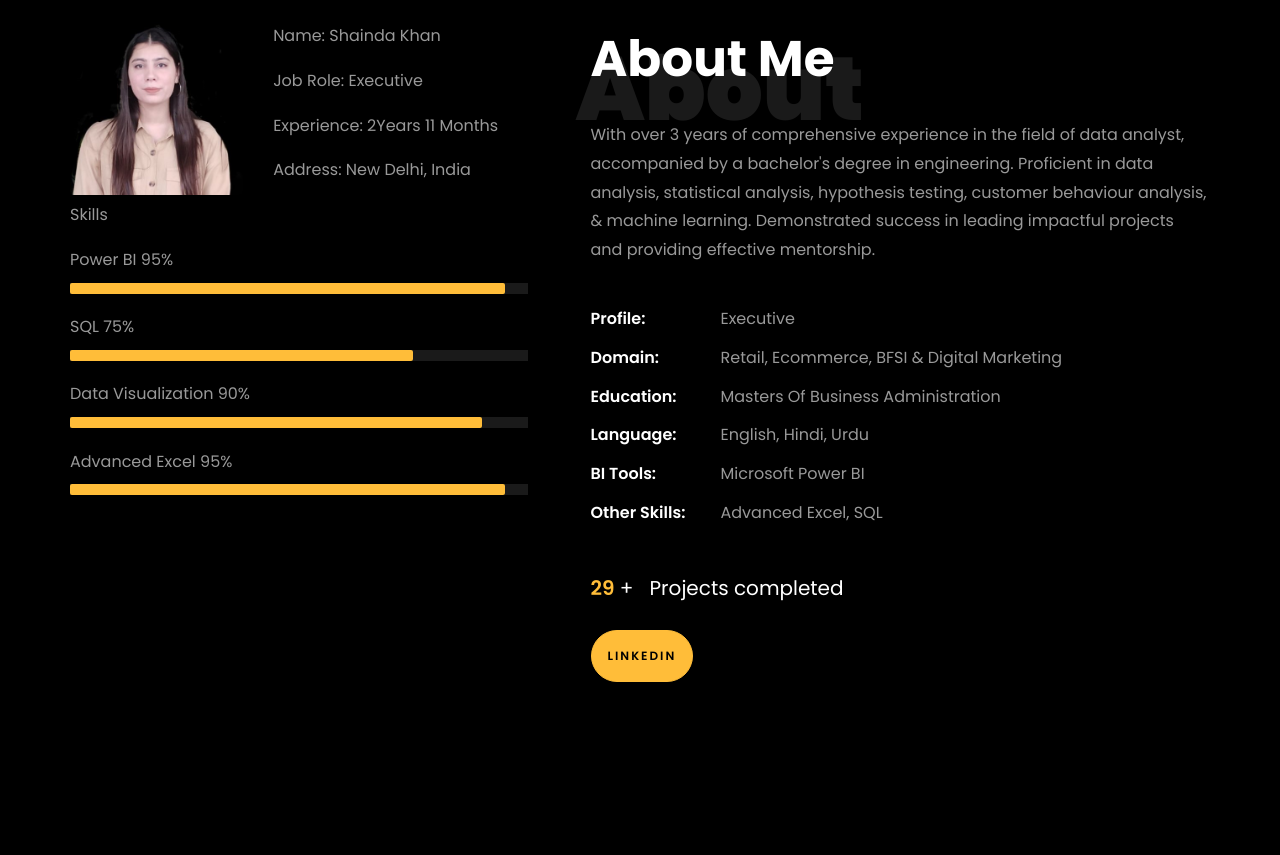
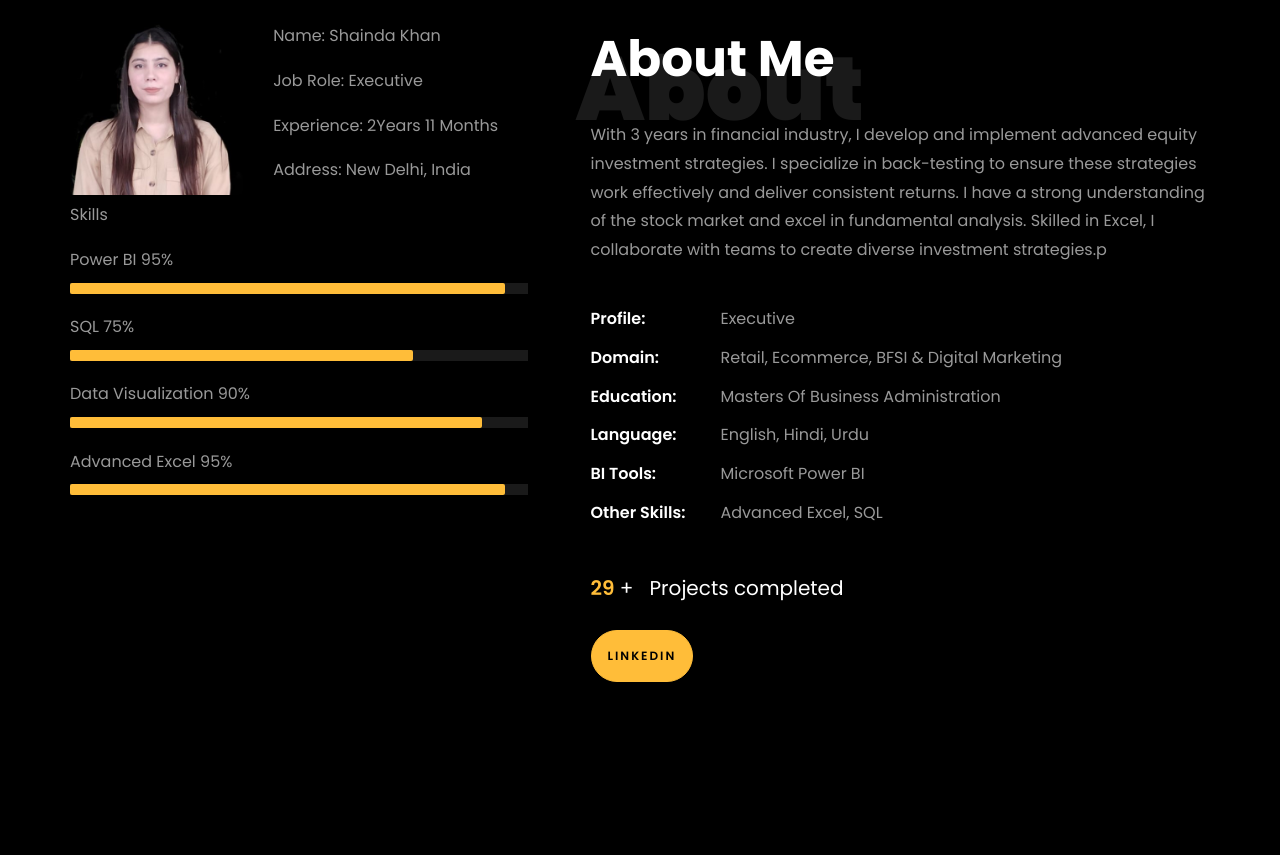
Before and after one commit to Shaindakhan/shaindakhan.github.io, a plain HTML site: page index.html in a window 1280 px wide. Shown: the part 840-1695 px from the top of the page. Drawn offline with Linux system fonts and the light colour scheme; files whose address does not match are found by name.

Commit message:
Update index.html

```diff
--- a/index.html
+++ b/index.html
@@ -262,9 +262,11 @@
 								<h1 class="big">About</h1>
 								<h2 class="mb-4">About Me</h2>
 
-								<p>With over 3 years of comprehensive experience in the field of data analyst, accompanied by a bachelor's degree in engineering.
-									Proficient in data analysis, statistical analysis, hypothesis testing, customer behaviour analysis, &amp; machine learning.
-									Demonstrated success in leading impactful projects and providing effective mentorship.</p>
+								<p>With 3 years in financial industry, I develop and implement advanced equity investment strategies.
+                                                                   I specialize in back-testing to ensure these strategies work effectively and deliver consistent returns.
+                                                                   I have a strong understanding of the stock market and excel in fundamental analysis. Skilled in Excel, I
+								   collaborate with teams to create diverse investment strategies.p</p>
+
 								<ul class="about-info mt-4 px-md-0 px-2">
 									<li class="d-flex"><span>Profile:</span> <span>Executive</span></li>
 									<li class="d-flex"><span>Domain:</span> <span>Retail, Ecommerce, BFSI &amp; Digital Marketing</span></li>
```
